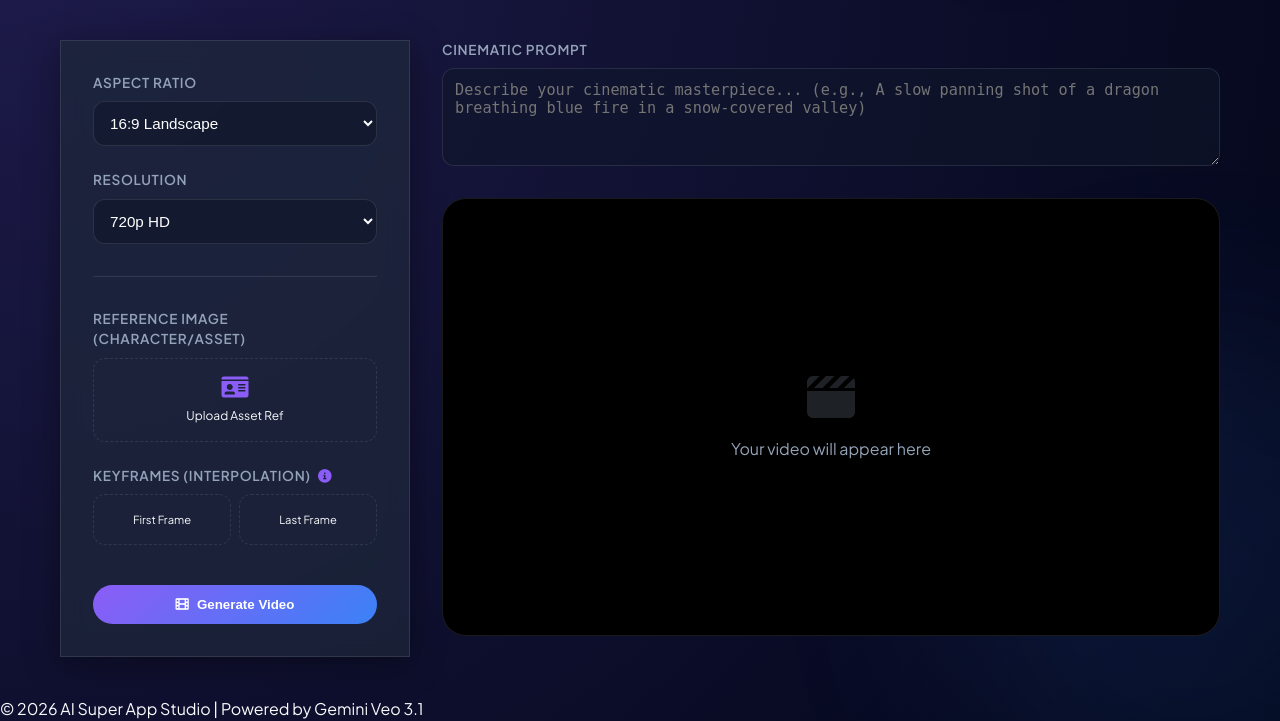
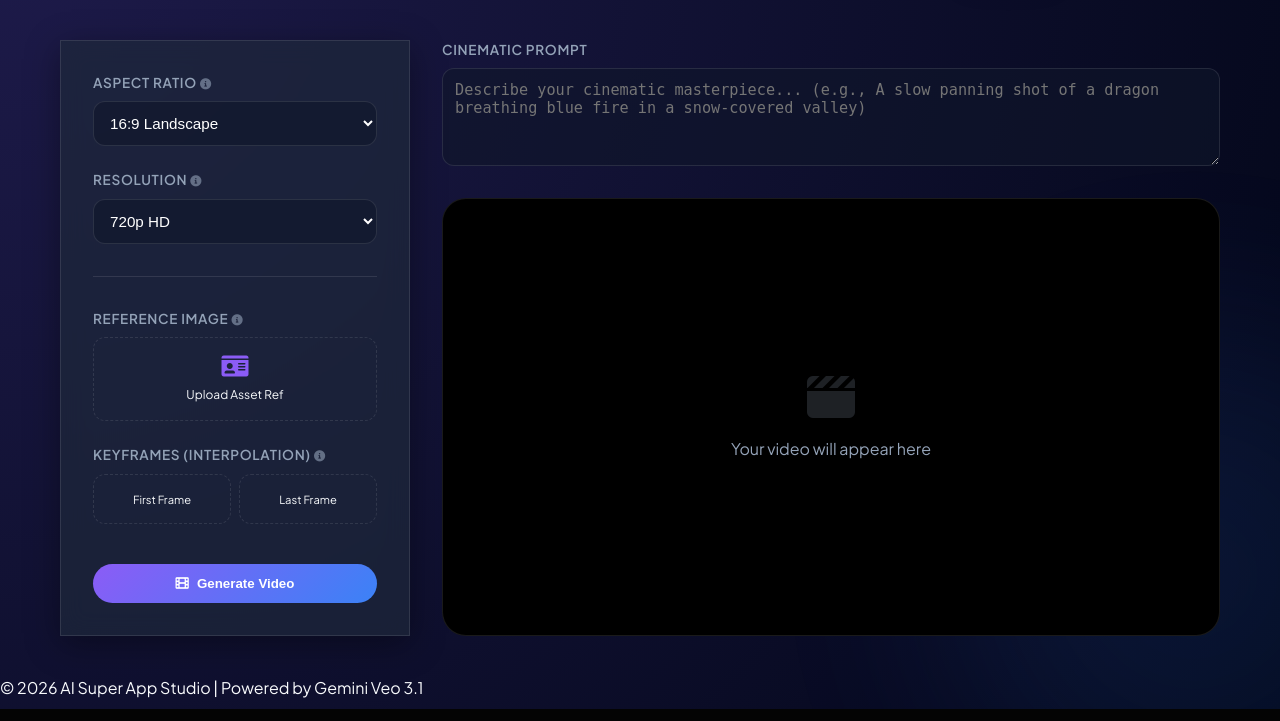
Before and after one commit to alokagarwal565/AI-Super-App, a Flask app: page /gen_video in a window 1280 px wide. Shown: the part 91-812 px from the top of the page. Run offline with Flask 3, Linux system fonts and the light colour scheme; the visitor is signed in with stand-in values (Sample User, id 1).

Commit message:
feat: implement video generation interface with custom CSS and base gallery templates

```diff
--- a/app.py
+++ b/app.py
@@ -1,4 +1,4 @@
-from flask import Flask, render_template, request, jsonify, redirect, session, flash, url_for, send_from_directory
+from flask import Flask, render_template, request, jsonify, redirect, session, flash, url_for, send_from_directory, abort
 from flask_sqlalchemy import SQLAlchemy
 import replicate
 import requests
@@ -28,38 +28,22 @@ class User(db.Model):
     password = db.Column(db.String(100), nullable=False)
     credits = db.Column(db.Integer, default=10)  # Add credits column
 
-    # Define columns for up to 10 images
-    image1 = db.Column(db.LargeBinary, nullable=True)
-    image2 = db.Column(db.LargeBinary, nullable=True)
-    image3 = db.Column(db.LargeBinary, nullable=True)
-    image4 = db.Column(db.LargeBinary, nullable=True)
-    image5 = db.Column(db.LargeBinary, nullable=True)
-    image6 = db.Column(db.LargeBinary, nullable=True)
-    image7 = db.Column(db.LargeBinary, nullable=True)
-    image8 = db.Column(db.LargeBinary, nullable=True)
-    image9 = db.Column(db.LargeBinary, nullable=True)
-    image10 = db.Column(db.LargeBinary, nullable=True)
-
-    def __init__(self, name, email, password, image1=None, image2=None, image3=None, image4=None, image5=None, image6=None, image7=None, image8=None, image9=None, image10=None, credits=10):
+    def __init__(self, name, email, password, credits=10):
         self.name = name
         self.email = email
         self.password = bcrypt.hashpw(password.encode('utf-8'), bcrypt.gensalt()).decode('utf-8')
-        self.image1 = image1
-        self.image2 = image2
-        self.image3 = image3
-        self.image4 = image4
-        self.image5 = image5
-        self.image6 = image6
-        self.image7 = image7
-        self.image8 = image8
-        self.image9 = image9
-        self.image10 = image10
         self.credits = credits  # Initialize credits correctly
 
     def check_password(self, password):
         return bcrypt.checkpw(password.encode('utf-8'), self.password.encode('utf-8'))
 
 class UserVideo(db.Model):
+    id = db.Column(db.Integer, primary_key=True)
+    user_id = db.Column(db.Integer, db.ForeignKey('user.id'), nullable=False)
+    filename = db.Column(db.String(255), nullable=False)
+    created_at = db.Column(db.DateTime, default=db.func.current_timestamp())
+
+class UserImage(db.Model):
     id = db.Column(db.Integer, primary_key=True)
     user_id = db.Column(db.Integer, db.ForeignKey('user.id'), nullable=False)
     filename = db.Column(db.String(255), nullable=False)
@@ -215,6 +199,9 @@ def generate():
 
 @app.route('/save_image', methods=['POST'])
 def save_image():
+    if 'email' not in session:
+        return jsonify({"status": "error", "message": "Unauthorized"}), 401
+
     data = request.json
     email = data['email']
     image_url = data['image_url']
@@ -224,16 +211,23 @@ def save_image():
         image_data = response.content
         user = User.query.filter_by(email=email).first()
         if user:
-            # Find the first empty image slot
-            for i in range(1, 11):
-                column_name = f"image{i}"
-                if getattr(user, column_name) is None:
-                    setattr(user, column_name, image_data)
-                    db.session.commit()
-                    return jsonify({"status": "success", "message": f"Image saved in {column_name}."})
+            # Generate a unique filename
+            timestamp = int(db.func.current_timestamp().property.columns[0].type.python_type().now().timestamp())
+            filename = f"user_{user.id}_img_{timestamp}.png"
+            img_path = os.path.join("generated_images", filename)
 
-            # All image columns are filled
-            return jsonify({"status": "error", "message": "All image slots are full. Buy premium to save more images."})
+            # Ensure directory exists
+            os.makedirs("generated_images", exist_ok=True)
+
+            with open(img_path, 'wb') as f:
+                f.write(image_data)
+
+            # Save to UserImage table
+            new_img = UserImage(user_id=user.id, filename=filename)
+            db.session.add(new_img)
+            db.session.commit()
+
+            return jsonify({"status": "success", "message": "Image saved to gallery."})
         else:
             return jsonify({"status": "error", "message": "User not found."})
     else:
@@ -249,36 +243,33 @@ def gallery():
     if 'email' in session:
         user = User.query.filter_by(email=session['email']).first()
         if user:
-            images = [getattr(user, f"image{i}") for i in range(1, 11) if getattr(user, f"image{i}") is not None]
-            videos = UserVideo.query.filter_by(user_id=user.id).all()
-            return render_template('gallery.html', images=images, videos=videos, user=user)
+            # Fetch new filesystem images
+            new_images = UserImage.query.filter_by(user_id=user.id).order_by(UserImage.created_at.desc()).all()
+
+            # Fetch videos
+            videos = UserVideo.query.filter_by(user_id=user.id).order_by(UserVideo.created_at.desc()).all()
+
+            return render_template('gallery.html', new_images=new_images, videos=videos, user=user)
 
     flash('Please log in to access the gallery.', 'warning')
     return redirect('/login')
 
 @app.route('/delete_image', methods=['POST'])
 def delete_image():
-    user = User.query.filter_by(email=session['email']).first()
-    image_index = int(request.form['image_data'])  # Get image index from form data
-    if user:
-        # Delete the selected image
-        column_name = f"image{image_index}"
-        setattr(user, column_name, None)
+    if 'email' in session:
+        user = User.query.filter_by(email=session['email']).first()
+        image_id = request.form.get('image_id')
 
-        # Gather all image column names
-        image_columns = [f"image{i}" for i in range(1, 11)]  # Assuming 10 images max
-
-        # Get the images and shift non-empty images to the left
-        images = [getattr(user, col) for col in image_columns]
-        non_empty_images = [img for img in images if img is not None]
-        shifted_images = non_empty_images + [None] * (len(images) - len(non_empty_images))
-
-        # Update the user's images in the database
-        for col, new_value in zip(image_columns, shifted_images):
-            setattr(user, col, new_value)
-
-        db.session.commit()
-
+        if user and image_id:
+            img = UserImage.query.filter_by(id=image_id, user_id=user.id).first()
+            if img:
+                # Delete file
+                try:
+                    os.remove(os.path.join("generated_images", img.filename))
+                except:
+                    pass
+                db.session.delete(img)
+                db.session.commit()
     return redirect('/gallery')
 
 @app.route('/save_image_v2', methods=['POST'])
@@ -294,15 +285,24 @@ def save_image_v2():
     user = User.query.filter_by(email=session['email']).first()
     image_binary = base64.b64decode(image_base64)
 
-    # Find next available slot
-    for i in range(1, 11):
-        slot = f"image{i}"
-        if getattr(user, slot) is None:
-            setattr(user, slot, image_binary)
-            db.session.commit()
-            return jsonify({"status": "success"})
+    # Ensure directory exists
+    os.makedirs("generated_images", exist_ok=True)
 
-    return jsonify({"status": "error", "message": "Gallery full"})
+    # Generate filename
+    from datetime import datetime
+    timestamp = datetime.now().strftime("%Y%m%d_%H%M%S")
+    filename = f"user_{user.id}_gen_{timestamp}.png"
+    img_path = os.path.join("generated_images", filename)
+
+    with open(img_path, 'wb') as f:
+        f.write(image_binary)
+
+    # Save to table
+    new_img = UserImage(user_id=user.id, filename=filename)
+    db.session.add(new_img)
+    db.session.commit()
+
+    return jsonify({"status": "success"})
 
 @app.route('/delete_video', methods=['POST'])
 def delete_video():
@@ -574,9 +574,39 @@ def video_status(operation_id):
 
 
 # Serve the generated video file
+# Serve the generated video file (Secure)
 @app.route('/generated_videos/<filename>')
 def serve_video(filename):
+    if 'email' not in session:
+        return abort(401)
+
+    user = User.query.filter_by(email=session['email']).first()
+    if not user:
+        return abort(401)
+
+    # Verify ownership in database
+    video = UserVideo.query.filter_by(user_id=user.id, filename=filename).first()
+    if not video:
+        return abort(403) # Forbidden
+
     return send_from_directory(output_path, filename)
+
+# Serve the generated image file (Secure)
+@app.route('/generated_images/<filename>')
+def serve_image(filename):
+    if 'email' not in session:
+        return abort(401)
+
+    user = User.query.filter_by(email=session['email']).first()
+    if not user:
+        return abort(401)
+
+    # Verify ownership in database
+    image = UserImage.query.filter_by(user_id=user.id, filename=filename).first()
+    if not image:
+        return abort(403) # Forbidden
+
+    return send_from_directory('generated_images', filename)
 
 
 @app.route('/start_chatbot')
--- a/static/css/modern_styles.css
+++ b/static/css/modern_styles.css
@@ -143,3 +143,65 @@ body {
 .nav-link:hover {
   color: var(--text-main);
 }
+
+/* Tooltip styling */
+[data-tooltip] {
+  position: relative;
+  cursor: help;
+  display: inline-flex;
+  align-items: center;
+}
+
+[data-tooltip]:before {
+  content: attr(data-tooltip);
+  position: absolute;
+  bottom: 160%;
+  left: 50%;
+  transform: translateX(-50%);
+  padding: 10px 14px;
+  background: #0f172a;
+  color: white;
+  font-size: 0.75rem;
+  font-weight: 500;
+  text-transform: none; /* Reset uppercase from labels */
+  border-radius: 10px;
+  width: max-content;
+  max-width: 240px;
+  white-space: normal;
+  text-align: center;
+  opacity: 0;
+  visibility: hidden;
+  transition: all 0.2s cubic-bezier(0.4, 0, 0.2, 1);
+  border: 1px solid rgba(255, 255, 255, 0.1);
+  box-shadow: 0 10px 25px rgba(0,0,0,0.5);
+  z-index: 1000;
+  pointer-events: none;
+  line-height: 1.4;
+}
+
+/* Tooltip Arrow */
+[data-tooltip]:after {
+  content: '';
+  position: absolute;
+  bottom: 135%;
+  left: 50%;
+  transform: translateX(-50%);
+  border-width: 6px 6px 0 6px;
+  border-style: solid;
+  border-color: #0f172a transparent transparent transparent;
+  opacity: 0;
+  visibility: hidden;
+  transition: all 0.2s cubic-bezier(0.4, 0, 0.2, 1);
+  z-index: 1000;
+}
+
+[data-tooltip]:hover:before,
+[data-tooltip]:hover:after {
+  opacity: 1;
+  visibility: visible;
+  bottom: 140%;
+}
+
+[data-tooltip]:hover:after {
+  bottom: 125%;
+}
--- a/templates/gen_video.html
+++ b/templates/gen_video.html
@@ -129,7 +129,12 @@
         <!-- Controls Sidebar -->
         <aside class="controls-sidebar glass animate-fade-in">
             <div class="control-group">
-                <label>Aspect Ratio</label>
+                <label>
+                    Aspect Ratio
+                    <span data-tooltip="Controls the frame orientation. 16:9 for YouTube, 9:16 for Reels/Shorts.">
+                        <i class="fas fa-info-circle" style="font-size: 0.7rem; cursor: help; opacity: 0.6;"></i>
+                    </span>
+                </label>
                 <select id="aspect_ratio" class="modern-select">
                     <option value="16:9">16:9 Landscape</option>
                     <option value="9:16">9:16 Portrait</option>
@@ -137,7 +142,12 @@
             </div>
 
             <div class="control-group">
-                <label>Resolution</label>
+                <label>
+                    Resolution
+                    <span data-tooltip="Higher resolutions offer more detail but may take longer to synthesize.">
+                        <i class="fas fa-info-circle" style="font-size: 0.7rem; cursor: help; opacity: 0.6;"></i>
+                    </span>
+                </label>
                 <select id="resolution" class="modern-select">
                     <option value="720p">720p HD</option>
                     <option value="1080p">1080p Full HD</option>
@@ -148,7 +158,12 @@
             <hr style="border: 0; border-top: 1px solid var(--border-glass); margin: 0.5rem 0;">
 
             <div class="control-group">
-                <label>Reference Image (Character/Asset)</label>
+                <label>
+                    Reference Image
+                    <span data-tooltip="Upload an image to maintain character or object consistency across the video.">
+                        <i class="fas fa-info-circle" style="font-size: 0.7rem; cursor: help; opacity: 0.6;"></i>
+                    </span>
+                </label>
                 <div class="file-upload-card" onclick="document.getElementById('ref_image').click()">
                     <i class="fas fa-id-card"></i>
                     <p style="font-size: 0.75rem;">Upload Asset Ref</p>
@@ -160,7 +175,9 @@
             <div class="control-group">
                 <label>
                     Keyframes (Interpolation)
-                    <i class="fas fa-info-circle" onclick="alert('How to use Keyframes:\n1. Upload Start Frame: The beginning of your video.\n2. Upload Last Frame: The end of your video.\n3. The AI will generate the motion between them based on your prompt.')" style="cursor: pointer; margin-left: 4px; color: var(--accent-violet);"></i>
+                    <span data-tooltip="Provide starting and ending images; the AI will generate the motion between them.">
+                        <i class="fas fa-info-circle" style="font-size: 0.7rem; cursor: help; opacity: 0.6;"></i>
+                    </span>
                 </label>
                 <div style="display: grid; grid-template-columns: 1fr 1fr; gap: 0.5rem;">
                     <div class="file-upload-card" onclick="document.getElementById('first_frame').click()">
```
Also changed, not shown: templates/gallery.html (+13 -12 lines), templates/gen_image.html (+6 -2 lines), 1 other file.
